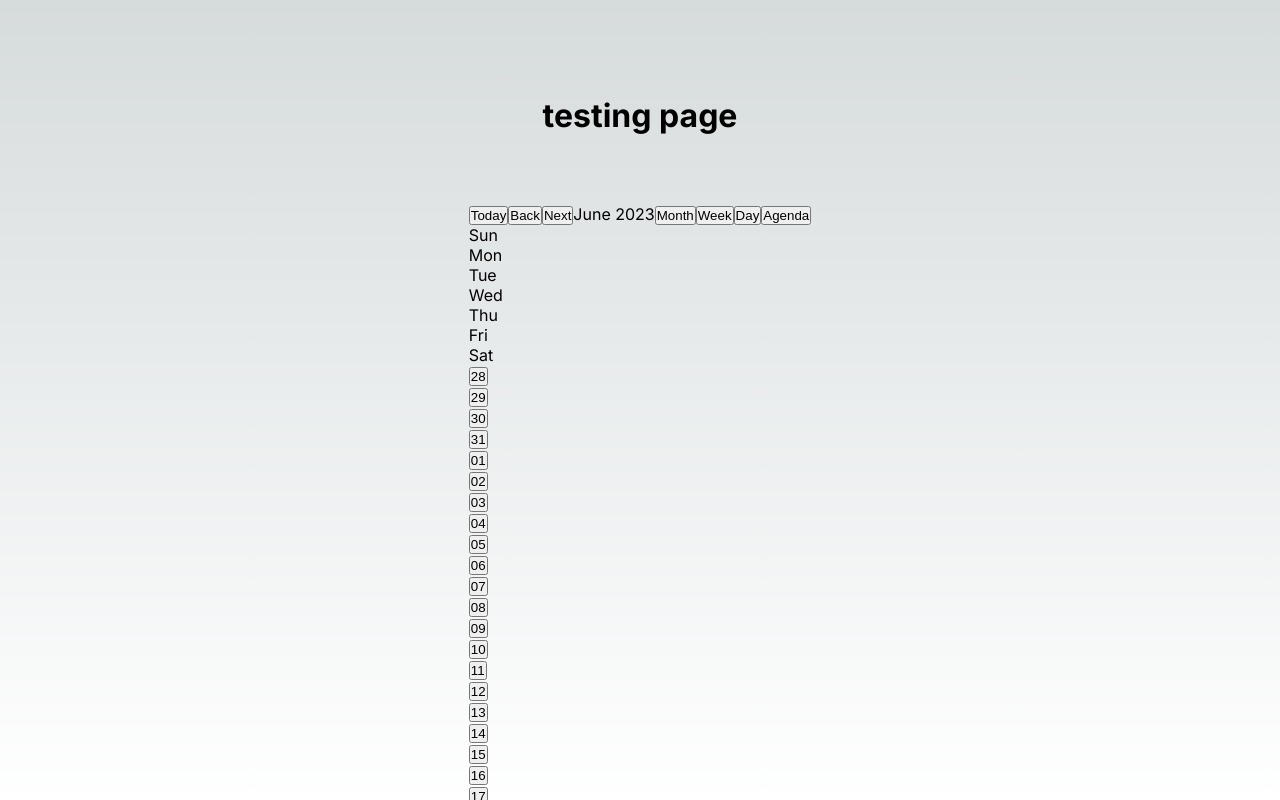
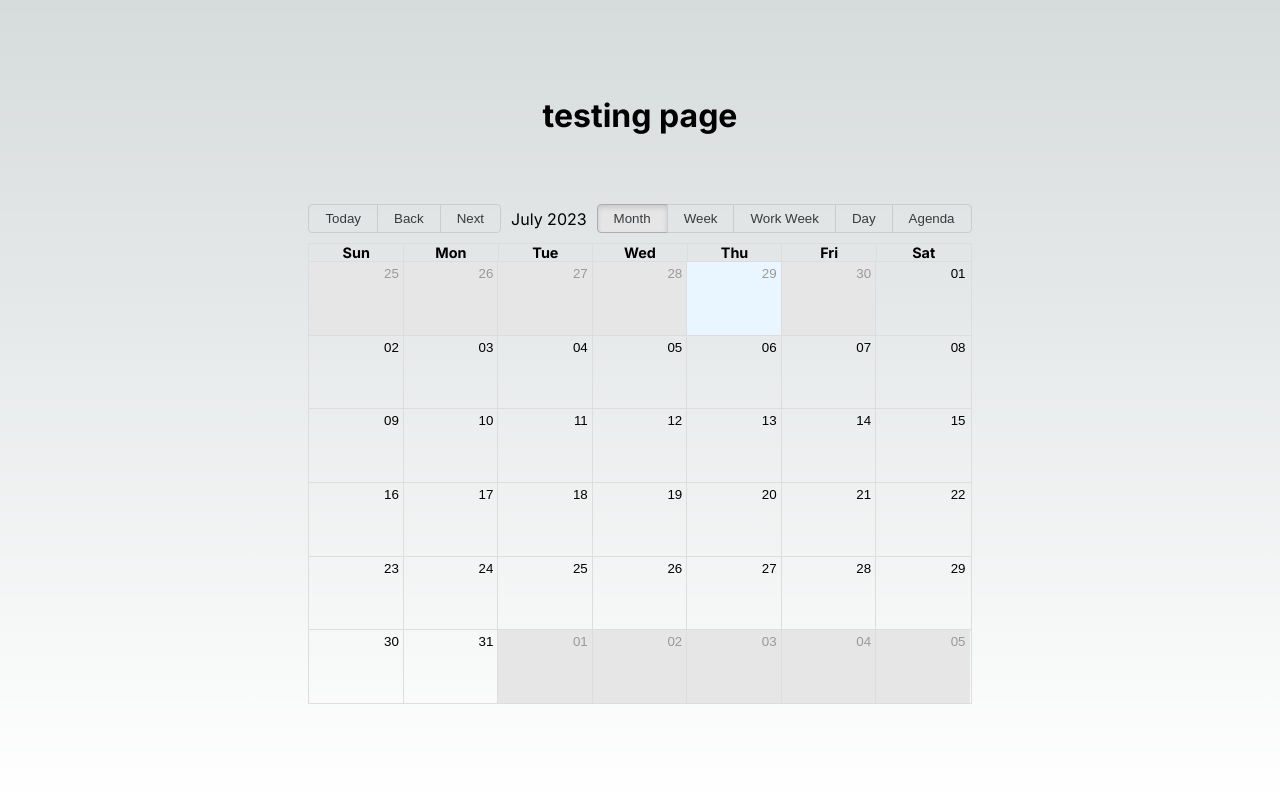
Before and after one commit to ChrisIBill/simple-calendar, a Next.js app: page / in a window 1280 px wide. Built offline with nearby package versions, Linux system fonts and the light colour scheme.

Commit message:
basic calender functionality

```diff
--- a/src/app/component/calendar.tsx
+++ b/src/app/component/calendar.tsx
@@ -1,23 +1,55 @@
 'use client';
-import { Calendar, dayjsLocalizer } from "react-big-calendar";
+import { Box, Container, Paper } from "@mui/material";
+import { Calendar, Views, dayjsLocalizer } from "react-big-calendar";
+import "react-big-calendar/lib/css/react-big-calendar.css";
+
 import dayjs from "dayjs";
-import { Box, Container, Paper } from "@mui/material";
+import timezone from "dayjs/plugin/timezone";
+import React, { Fragment, ReactElement, useMemo } from "react";
+dayjs.extend(timezone);
 
 const localizer = dayjsLocalizer(dayjs);
+
+const ColoredDateCellWrapper = ({ children }: { children: ReactElement }) =>
+    React.cloneElement(React.Children.only(children), {
+        style: {
+            backgroundColor: "lightblue",
+        },
+    });
+
+
 interface CalendarProps {
     events: any;
 }
-export const CalendarComponent = (props: CalendarProps) => {
+
+export const CalendarComponent = (props: any) => {
+    const { components, defaultDate, max, views } = useMemo(
+        () => ({
+            components: {
+                timeSlotWrapper: ColoredDateCellWrapper,
+            },
+            defaultDate: new Date(2023, 6, 30),
+            max: dayjs().endOf('day').subtract(1, 'hours').toDate(),
+            views: Object.keys(Views).map((k) => Views[k as keyof typeof Views]),
+        }),
+        []
+    );
+
     return (
 
-        <div>
+        <Fragment>
+            <div style={{ height: 500 }}>
                 <Calendar
+                defaultDate={defaultDate}
                     localizer={localizer}
                     events={props.events}
-                startAccessor="start"
-                endAccessor="end"
+                    max={max}
+                    showMultiDayTimes
+                    views={views}
+                    step={60}
                     style={{ height: 500 }}
                 />
             </div>
+        </Fragment>
     );
 }
```
Also changed, not shown: src/app/component/calendar.scss (added). Lines whose indentation alone changed are shown as unchanged.
